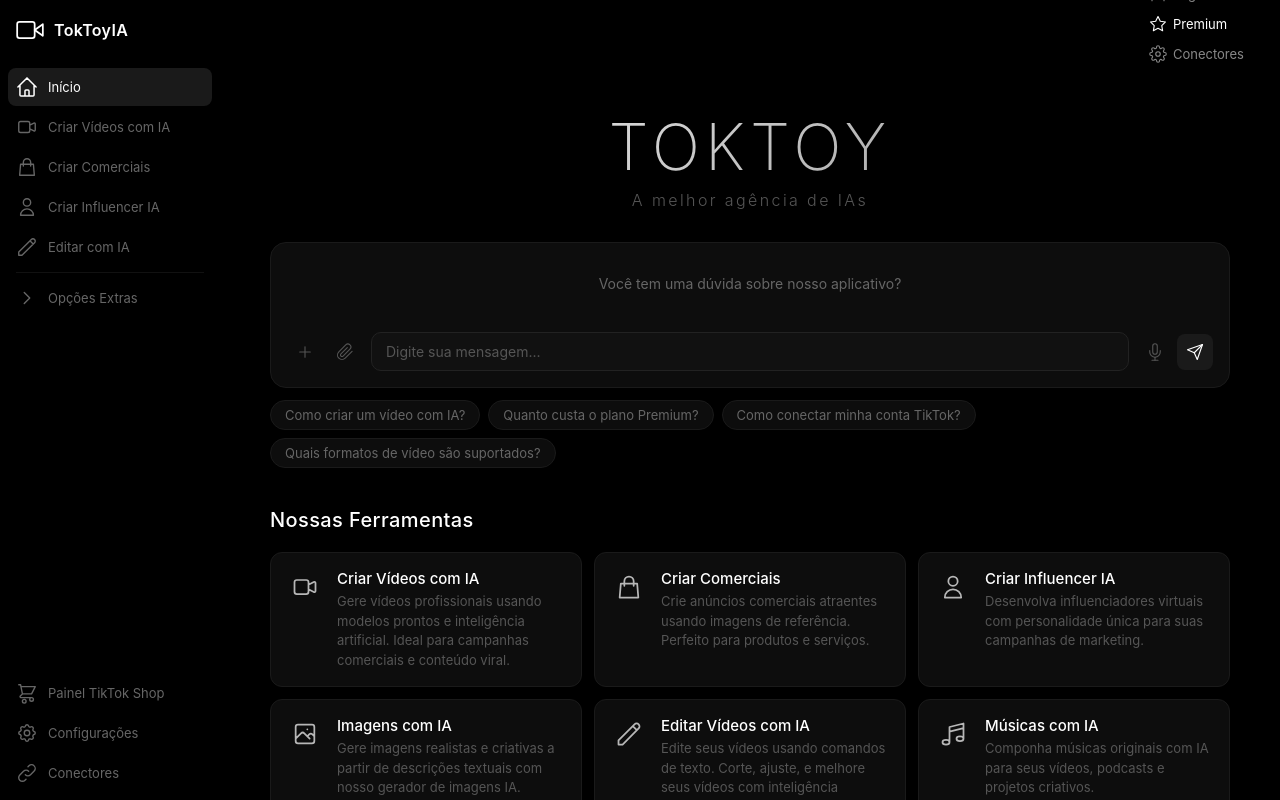
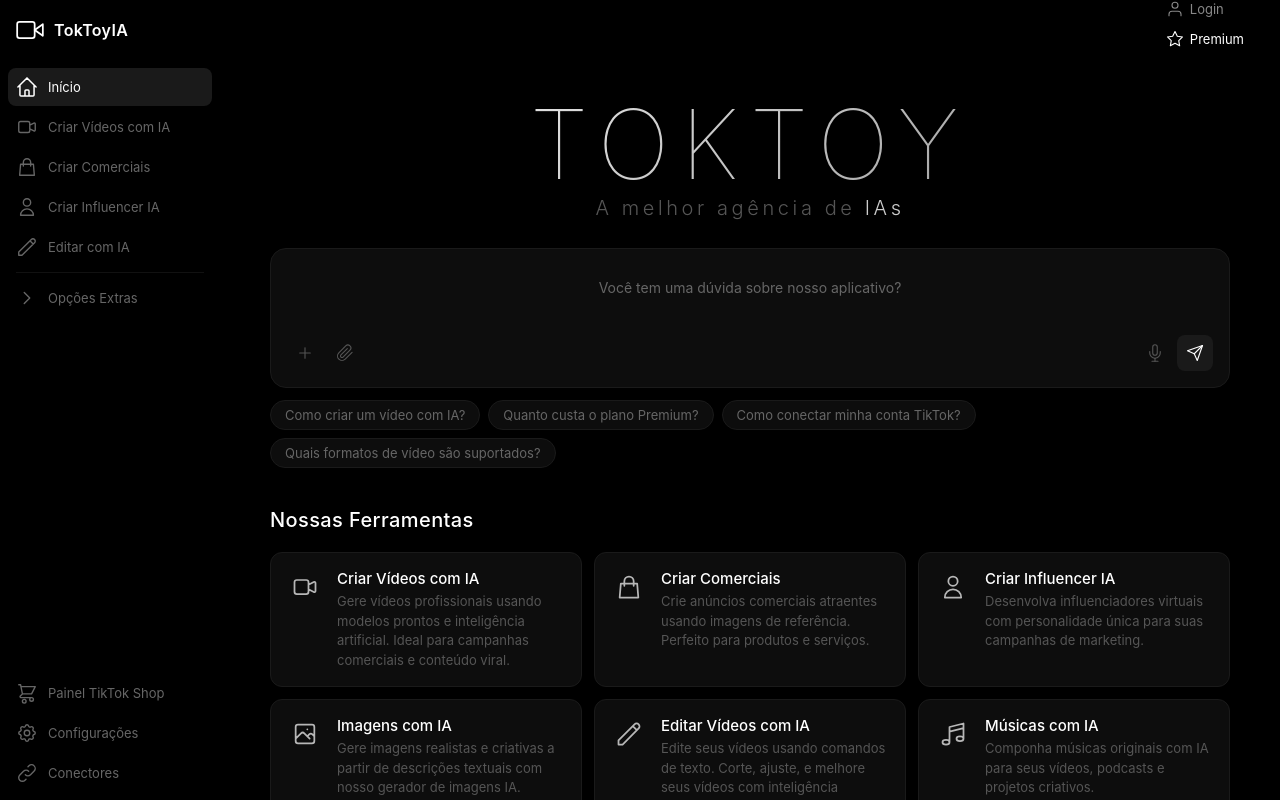
Before and after one commit to jmcraftgamer/TokToy, a Next.js app: page / in a window 1280 px wide. Built offline with nearby package versions, Linux system fonts and the light colour scheme.

Commit message:
Ajustes no ChatBox, Hero e TopBar
- ChatBox: retângulo unificado onde se escreve no próprio histórico
- Título centralizado some ao digitar/enviar, vira histórico com scroll
- Hero: logo 6rem, subtítulo maior e mais destacado
- TopBar: removido botão Conectores
- CSS simplificado do chat

```diff
--- a/app/(dashboard)/page.tsx
+++ b/app/(dashboard)/page.tsx
@@ -51,7 +51,7 @@
     <div className="home-page">
       <div className="hero-section">
         <h1 className="hero-logo">TokToy</h1>
-        <p className="hero-subtitle">A melhor agência de IAs</p>
+        <p className="hero-subtitle">A melhor agência de <span className="hero-highlight">IAs</span></p>
       </div>
 
       <div className="home-chat">
--- a/app/components/ChatBox.tsx
+++ b/app/components/ChatBox.tsx
@@ -18,36 +18,37 @@
   const [messages, setMessages] = useState<Message[]>([])
   const [input, setInput] = useState('')
   const [showChat, setShowChat] = useState(false)
-  const historyRef = useRef<HTMLDivElement>(null)
-  const inputRef = useRef<HTMLSpanElement>(null)
+  const scrollRef = useRef<HTMLDivElement>(null)
+  const inputRef = useRef<HTMLDivElement>(null)
 
   useEffect(() => {
-    if (historyRef.current) {
-      historyRef.current.scrollTop = historyRef.current.scrollHeight
+    if (scrollRef.current) {
+      scrollRef.current.scrollTop = scrollRef.current.scrollHeight
     }
   }, [messages])
 
-  function handleSend(text?: string) {
-    const msg = (text || input).trim()
-    if (!msg) return
+  function handleSend() {
+    const text = input.trim()
+    if (!text) return
 
     setShowChat(true)
-    setMessages((prev) => [...prev, { role: 'user', text: msg }])
+    setMessages((prev) => [...prev, { role: 'user', text }])
 
     setTimeout(() => {
       setMessages((prev) => [
         ...prev,
         {
           role: 'assistant',
-          text: `Recebi sua mensagem! Em breve implementaremos a resposta da IA para: "${msg}"`,
+          text: `Recebi sua mensagem! Em breve implementaremos a resposta da IA para: "${text}"`,
         },
       ])
     }, 800)
 
     setInput('')
     if (inputRef.current) {
-      inputRef.current.textContent = ''
+      inputRef.current.innerHTML = ''
     }
+    inputRef.current?.focus()
   }
 
   function handleKeyDown(e: React.KeyboardEvent) {
@@ -60,7 +61,7 @@
   function handlePresetClick(q: string) {
     setInput(q)
     if (inputRef.current) {
-      inputRef.current.textContent = q
+      inputRef.current.innerHTML = q
       const range = document.createRange()
       const sel = window.getSelection()
       range.selectNodeContents(inputRef.current)
@@ -68,52 +69,55 @@
       sel?.removeAllRanges()
       sel?.addRange(range)
     }
+    inputRef.current?.focus()
   }
 
   return (
     <div className="chat-wrapper">
       <div className="chat-box">
-        {!showChat ? (
-          <div className="chat-title-area">
-            <p className="chat-title">Você tem uma dúvida sobre nosso aplicativo?</p>
+        <div className="chat-scroll" ref={scrollRef}>
+          {showChat && (
+            <div className="chat-messages">
+              {messages.map((msg, i) => (
+                <div key={i} className={`chat-msg ${msg.role}`}>
+                  <div className="chat-bubble">{msg.text}</div>
+                </div>
+              ))}
+            </div>
+          )}
+
+          <div className="chat-edit-zone">
+            {!showChat && !input && (
+              <p className="chat-prompt">Você tem uma dúvida sobre nosso aplicativo?</p>
+            )}
+            <div
+              ref={inputRef}
+              className="chat-editable"
+              contentEditable
+              role="textbox"
+              onInput={(e) => setInput(e.currentTarget.textContent || '')}
+              onKeyDown={handleKeyDown}
+              suppressContentEditableWarning
+            />
           </div>
-        ) : (
-          <div className="chat-history" ref={historyRef}>
-            {messages.map((msg, i) => (
-              <div key={i} className={`chat-message ${msg.role}`}>
-                <div className="message-bubble">{msg.text}</div>
-              </div>
-            ))}
-          </div>
-        )}
+        </div>
 
-        <div className="chat-input-line">
-          <div className="chat-input-left">
-            <button className="chat-action-btn" title="Anexar imagem">
+        <div className="chat-controls">
+          <div className="chat-ctrl-left">
+            <button className="chat-btn" title="Anexar imagem">
               <svg width="18" height="18" viewBox="0 0 24 24" fill="none" stroke="currentColor" strokeWidth="1.5" strokeLinecap="round" strokeLinejoin="round">
                 <line x1="12" y1="5" x2="12" y2="19" />
                 <line x1="5" y1="12" x2="19" y2="12" />
               </svg>
             </button>
-            <button className="chat-action-btn" title="Anexar arquivo">
+            <button className="chat-btn" title="Anexar arquivo">
               <svg width="18" height="18" viewBox="0 0 24 24" fill="none" stroke="currentColor" strokeWidth="1.5" strokeLinecap="round" strokeLinejoin="round">
                 <path d="M21.44 11.05l-9.19 9.19a6 6 0 01-8.49-8.49l9.19-9.19a4 4 0 015.66 5.66l-9.2 9.19a2 2 0 01-2.83-2.83l8.49-8.48" />
               </svg>
             </button>
           </div>
-          <span
-            ref={inputRef}
-            className="chat-input"
-            contentEditable
-            role="textbox"
-            aria-multiline="false"
-            data-placeholder="Digite sua mensagem..."
-            onInput={(e) => setInput(e.currentTarget.textContent || '')}
-            onKeyDown={handleKeyDown}
-            suppressContentEditableWarning
-          />
-          <div className="chat-input-right">
-            <button className="chat-action-btn" title="Ditado">
+          <div className="chat-ctrl-right">
+            <button className="chat-btn" title="Ditado">
               <svg width="18" height="18" viewBox="0 0 24 24" fill="none" stroke="currentColor" strokeWidth="1.5" strokeLinecap="round" strokeLinejoin="round">
                 <path d="M12 1a3 3 0 00-3 3v8a3 3 0 006 0V4a3 3 0 00-3-3z" />
                 <path d="M19 10v2a7 7 0 01-14 0v-2" />
@@ -121,7 +125,7 @@
                 <line x1="8" y1="23" x2="16" y2="23" />
               </svg>
             </button>
-            <button className="chat-send-btn" onClick={() => handleSend()}>
+            <button className="chat-send" onClick={handleSend}>
               <svg width="18" height="18" viewBox="0 0 24 24" fill="none" stroke="currentColor" strokeWidth="1.5" strokeLinecap="round" strokeLinejoin="round">
                 <line x1="22" y1="2" x2="11" y2="13" />
                 <polygon points="22 2 15 22 11 13 2 9 22 2" />
--- a/app/components/TopBar.tsx
+++ b/app/components/TopBar.tsx
@@ -19,13 +19,7 @@
           </svg>
           <span>Premium</span>
         </button>
-        <button className="topbar-btn">
-          <svg width="18" height="18" viewBox="0 0 24 24" fill="none" stroke="currentColor" strokeWidth="1.5" strokeLinecap="round" strokeLinejoin="round">
-            <circle cx="12" cy="12" r="3" />
-            <path d="M19.4 15a1.65 1.65 0 00.33 1.82l.06.06a2 2 0 010 2.83 2 2 0 01-2.83 0l-.06-.06a1.65 1.65 0 00-1.82-.33 1.65 1.65 0 00-1 1.51V21a2 2 0 01-2 2 2 2 0 01-2-2v-.09A1.65 1.65 0 009 19.4a1.65 1.65 0 00-1.82.33l-.06.06a2 2 0 01-2.83 0 2 2 0 010-2.83l.06-.06A1.65 1.65 0 004.68 15a1.65 1.65 0 00-1.51-1H3a2 2 0 01-2-2 2 2 0 012-2h.09A1.65 1.65 0 004.6 9a1.65 1.65 0 00-.33-1.82l-.06-.06a2 2 0 010-2.83 2 2 0 012.83 0l.06.06A1.65 1.65 0 009 4.68a1.65 1.65 0 001-1.51V3a2 2 0 012-2 2 2 0 012 2v.09a1.65 1.65 0 001 1.51 1.65 1.65 0 001.82-.33l.06-.06a2 2 0 012.83 0 2 2 0 010 2.83l-.06.06a1.65 1.65 0 00-.33 1.82V9a1.65 1.65 0 001.51 1H21a2 2 0 012 2 2 2 0 01-2 2h-.09a1.65 1.65 0 00-1.51 1z" />
-          </svg>
-          <span>Conectores</span>
-        </button>
+
       </div>
     </header>
   )
--- a/app/globals.css
+++ b/app/globals.css
@@ -256,27 +256,32 @@
 
 .hero-section {
   text-align: center;
-  padding: 40px 0 32px;
+  padding: 24px 0 28px;
 }
 
 .hero-logo {
-  font-size: 4rem;
-  font-weight: 200;
-  letter-spacing: 0.08em;
+  font-size: 6rem;
+  font-weight: 100;
+  letter-spacing: 0.12em;
   text-transform: uppercase;
   background: linear-gradient(135deg, #fff 0%, #888 100%);
   -webkit-background-clip: text;
   -webkit-text-fill-color: transparent;
   background-clip: text;
-  line-height: 1.1;
+  line-height: 1;
+  margin-bottom: 4px;
 }
 
 .hero-subtitle {
-  font-size: 1rem;
+  font-size: 1.25rem;
   color: #555;
-  letter-spacing: 0.15em;
-  margin-top: 8px;
+  letter-spacing: 0.18em;
+  margin-top: 4px;
   font-weight: 300;
+}
+
+.hero-highlight {
+  color: #ccc;
 }
 
 /* Chat */
@@ -296,48 +301,40 @@
   border: 1px solid #1a1a1a;
   display: flex;
   flex-direction: column;
-  min-height: 120px;
+  min-height: 140px;
+  position: relative;
 }
 
-.chat-title-area {
+.chat-scroll {
   flex: 1;
+  overflow-y: auto;
+  padding: 24px 20px 16px;
   display: flex;
-  align-items: center;
-  justify-content: center;
-  padding: 32px 20px;
+  flex-direction: column;
+  gap: 10px;
   min-height: 80px;
+  max-height: 320px;
 }
 
-.chat-title {
-  font-size: 0.875rem;
-  color: #666;
-  text-align: center;
-  font-weight: 400;
-}
-
-.chat-history {
-  flex: 1;
-  max-height: 260px;
-  overflow-y: auto;
-  padding: 20px 20px 8px;
+.chat-messages {
   display: flex;
   flex-direction: column;
   gap: 10px;
 }
 
-.chat-message {
+.chat-msg {
   display: flex;
 }
 
-.chat-message.user {
+.chat-msg.user {
   justify-content: flex-end;
 }
 
-.chat-message.assistant {
+.chat-msg.assistant {
   justify-content: flex-start;
 }
 
-.message-bubble {
+.chat-bubble {
   max-width: 80%;
   padding: 10px 16px;
   border-radius: 12px;
@@ -345,57 +342,66 @@
   line-height: 1.5;
 }
 
-.chat-message.user .message-bubble {
+.chat-msg.user .chat-bubble {
   background: #1a1a1a;
   color: #fff;
   border-bottom-right-radius: 4px;
 }
 
-.chat-message.assistant .message-bubble {
+.chat-msg.assistant .chat-bubble {
   background: #111;
   color: #bbb;
   border-bottom-left-radius: 4px;
 }
 
-.chat-input-line {
+.chat-edit-zone {
+  position: relative;
+  min-height: 28px;
+}
+
+.chat-prompt {
+  position: absolute;
+  inset: 0;
   display: flex;
   align-items: center;
-  gap: 8px;
-  padding: 8px 16px 16px;
+  justify-content: center;
+  font-size: 0.875rem;
+  color: #666;
+  font-weight: 400;
+  pointer-events: none;
+  text-align: center;
+  padding: 0 20px;
 }
 
-.chat-input-left,
-.chat-input-right {
+.chat-editable {
+  min-height: 28px;
+  padding: 2px 0;
+  font-size: 0.875rem;
+  color: #fff;
+  outline: none;
+  white-space: pre-wrap;
+  word-break: break-word;
+  line-height: 1.5;
+}
+
+.chat-editable:empty::before {
+  content: '';
+}
+
+.chat-controls {
+  display: flex;
+  align-items: center;
+  justify-content: space-between;
+  padding: 4px 16px 16px;
+}
+
+.chat-ctrl-left,
+.chat-ctrl-right {
   display: flex;
   gap: 4px;
 }
 
-.chat-input {
-  flex: 1;
-  padding: 10px 14px;
-  font-size: 0.875rem;
-  color: #fff;
-  background: #111;
-  border-radius: 10px;
-  border: 1px solid #222;
-  transition: border-color 0.2s;
-  outline: none;
-  min-height: 22px;
-  white-space: pre-wrap;
-  word-break: break-word;
-}
-
-.chat-input:focus {
-  border-color: #444;
-}
-
-.chat-input:empty::before {
-  content: attr(data-placeholder);
-  color: #555;
-  pointer-events: none;
-}
-
-.chat-action-btn {
+.chat-btn {
   width: 36px;
   height: 36px;
   display: flex;
@@ -406,12 +412,12 @@
   transition: all 0.2s;
 }
 
-.chat-action-btn:hover {
+.chat-btn:hover {
   color: #fff;
   background: #1a1a1a;
 }
 
-.chat-send-btn {
+.chat-send {
   width: 36px;
   height: 36px;
   display: flex;
@@ -423,7 +429,7 @@
   transition: all 0.2s;
 }
 
-.chat-send-btn:hover {
+.chat-send:hover {
   background: #2a2a2a;
 }
 
```
